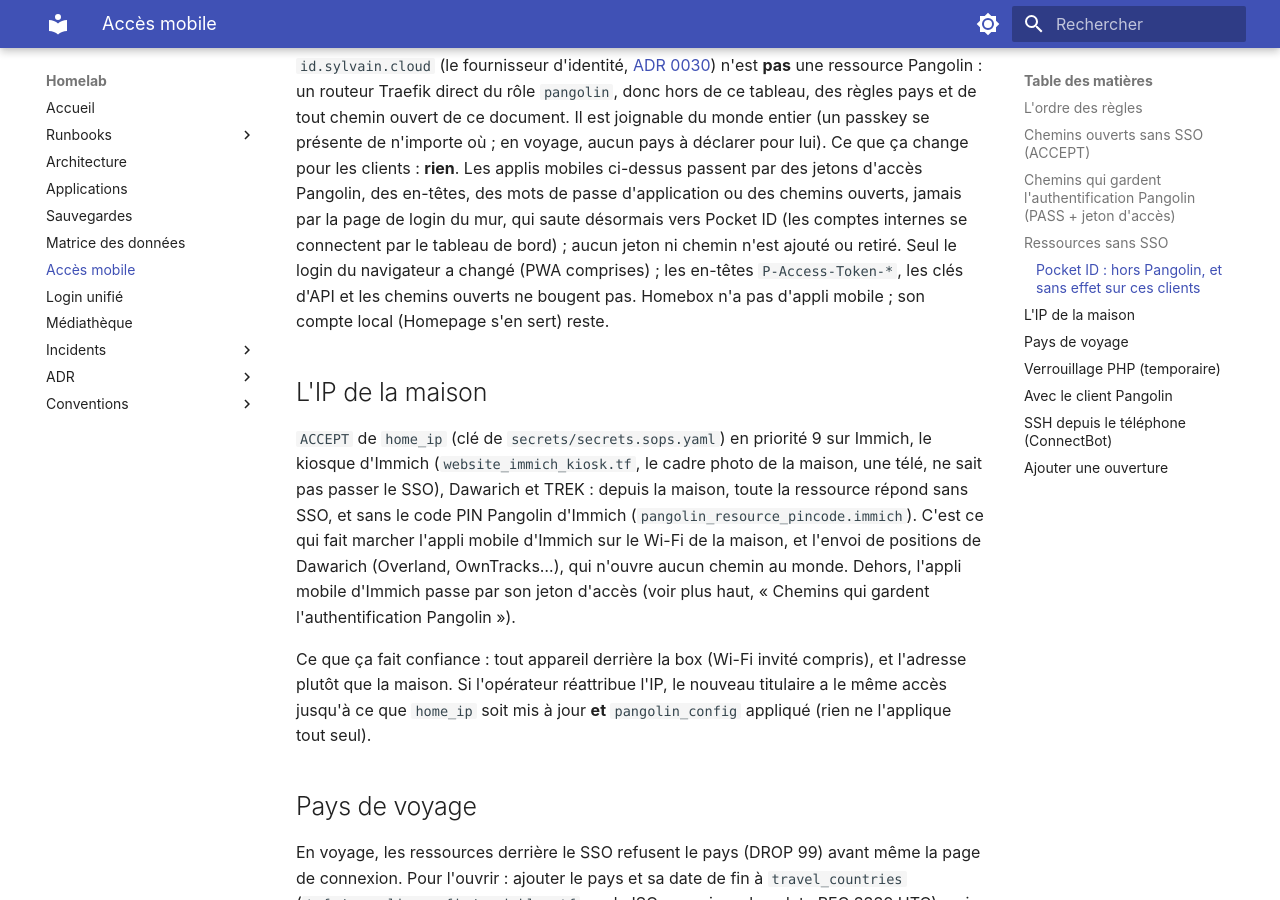
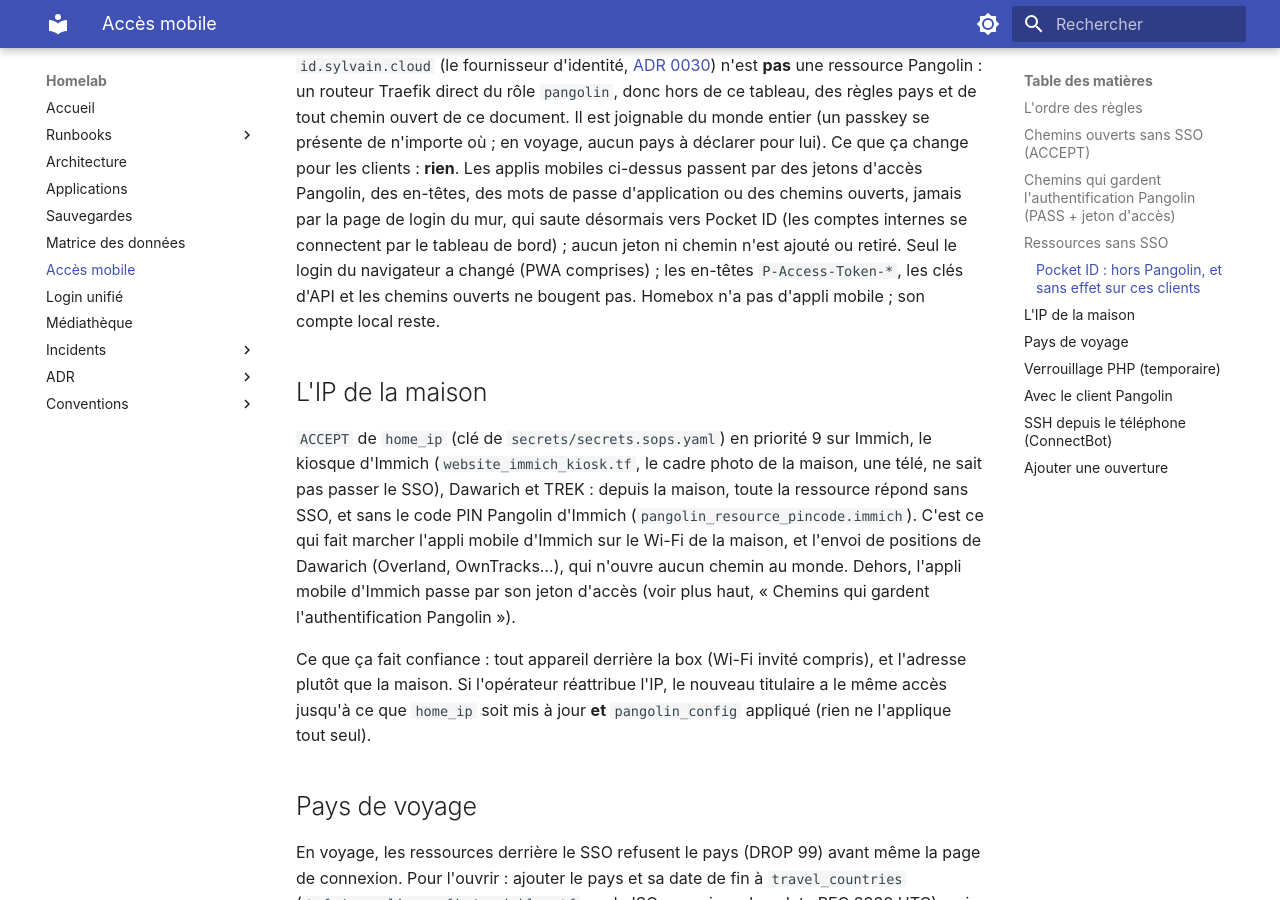
Before and after one commit to sylvainmetayer/homelab, an MkDocs documentation site: the page built from docs/acces-mobile.md, in a window 1280 px wide and 900 px high, scrolled down 7279 px. Built offline with MkDocs 1.6.1 and Material for MkDocs 9.7.7, drawn with Linux system fonts in a browser that asks for light colours.

Commit message:
docs(cost_report,homepage): plus d'OVH ni de widget Homebox dans les textes restants
Suite de la revue de #1390 : la description de la carte Coûts (Hetzner,
OVH et abonnements), le commentaire de homepage_costs_dir, la carte
d'AGENTS.md, la section Rapport mensuel des coûts d'architecture.md,
la ligne Homepage d'apps.md et accès mobile (compte local Homebox dont
Homepage se servait) citaient encore les branches retirées.

Claude-Session: https://claude.ai/code/session_01EfxfYAbz2gwpFVQsyUyGKn

```diff
--- a/docs/acces-mobile.md
+++ b/docs/acces-mobile.md
@@ -138,8 +138,8 @@ la page de login du mur, qui saute désormais vers Pocket ID (les comptes
 internes se connectent par le tableau de bord) ; aucun jeton ni chemin n'est
 ajouté ou retiré. Seul le login du navigateur a changé (PWA comprises) ;
 les en-têtes `P-Access-Token-*`, les clés d'API et les chemins ouverts ne
-bougent pas. Homebox n'a pas d'appli mobile ; son compte local (Homepage s'en
-sert) reste.
+bougent pas. Homebox n'a pas d'appli mobile ; son compte local
+reste.
 
 ## L'IP de la maison
 
```
Also changed, not shown: AGENTS.md (+1 -1 lines), docs/apps.md (+1 -1 lines), docs/architecture.md (+1 -2 lines), 1 other file.
